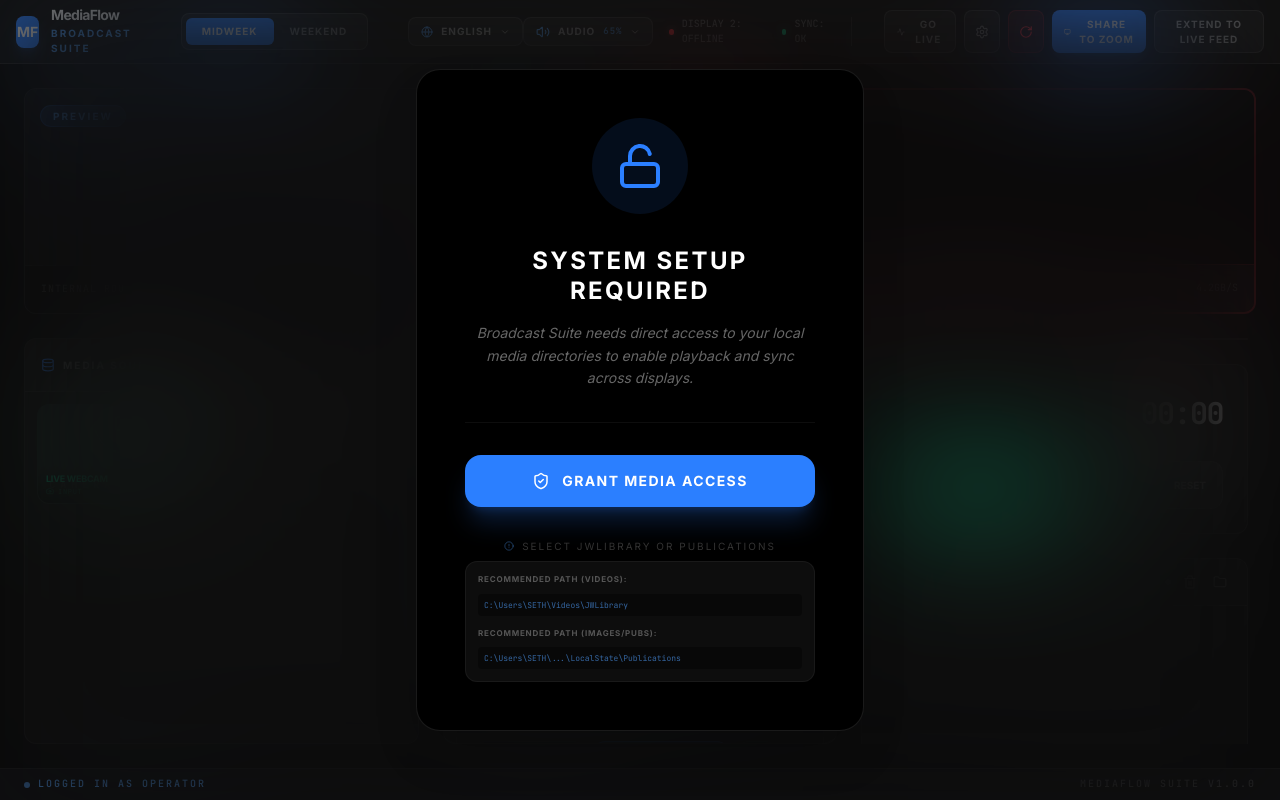
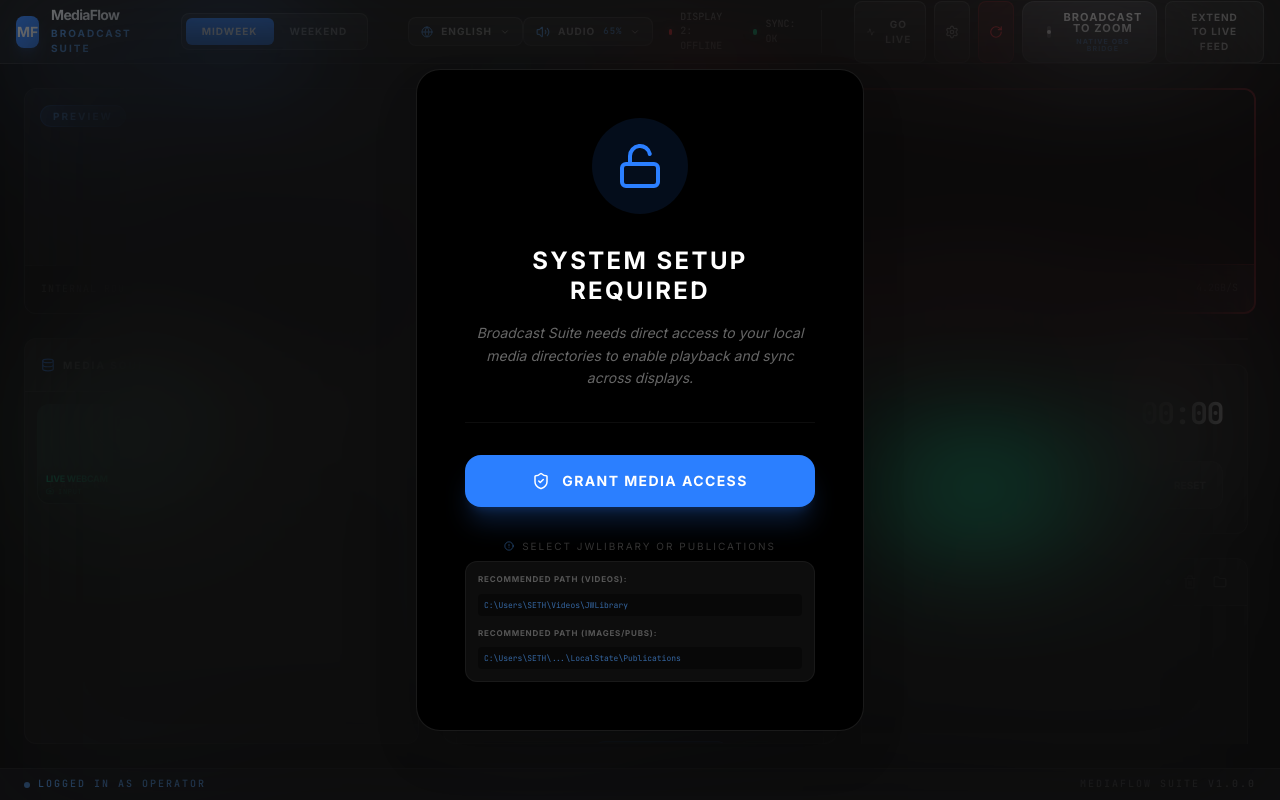
Before and after one commit to DEKID5/Media-Flow, a React (Vite) app: page / in a window 1280 px wide. Built offline with nearby package versions, Linux system fonts and the light colour scheme.

Commit message:
Redesign Zoom button and fix window capture logic with unique target title

```diff
--- a/electron/main.cjs
+++ b/electron/main.cjs
@@ -95,7 +95,7 @@
       backgroundThrottling: false,
       offscreen: false // We need it on-screen (but hidden) to use standard CSS/rendering
     },
-    title: isZoom ? 'MediaFlow - OBS Broadcast' : 'MediaFlow - Audience',
+    title: isZoom ? 'MEDIAFLOW_NATIVE_BRIDGE_TARGET' : 'MediaFlow - Audience',
     frame: !isZoom && !externalDisplay,
     fullscreen: !isZoom && !!externalDisplay,
     autoHideMenuBar: true,
--- a/src/components/OperatorDashboard.tsx
+++ b/src/components/OperatorDashboard.tsx
@@ -1520,11 +1520,29 @@
                     window.open('/?view=zoom', 'ZoomFeed', 'width=1280,height=720');
                   }
                 }}
-               className="flex items-center gap-2 px-3 py-1.5 bg-blue-500 hover:bg-blue-400 text-white text-[10px] font-black rounded-lg uppercase tracking-widest transition-all shadow-lg shadow-blue-500/20"
-             >
-               <Monitor size={12} />
-               Share to Zoom
-             </button>
+                className={`
+                  relative flex items-center gap-3 px-6 py-2.5 rounded-xl text-[11px] font-black uppercase tracking-widest transition-all shadow-2xl overflow-hidden
+                  ${isAudienceLive ? 'bg-zinc-900 text-white border-2 border-blue-500 shadow-blue-500/40' : 'bg-zinc-800 hover:bg-zinc-700 text-white/80 border border-white/10'}
+                `}
+              >
+                {isAudienceLive && (
+                  <div className="absolute top-0 left-0 w-full h-1 bg-gradient-to-r from-blue-500 via-white to-blue-500 animate-[shimmer_2s_infinite]" />
+                )}
+                <div className={`w-3 h-3 rounded-full flex items-center justify-center ${isAudienceLive ? 'bg-blue-500 animate-pulse' : 'bg-white/20'}`}>
+                   <div className="w-1 h-1 rounded-full bg-white" />
+                </div>
+                <span className="flex flex-col items-start leading-none">
+                  <span className="text-white">Broadcast to Zoom</span>
+                  <span className="text-[7px] text-blue-400/60 mt-1">Native OBS Bridge</span>
+                </span>
+
+                <style>{`
+                  @keyframes shimmer {
+                    0% { transform: translateX(-100%); }
+                    100% { transform: translateX(100%); }
+                  }
+                `}</style>
+              </button>
              <button
                onClick={() => {
                  if ((window as any).mediaflow) {
```
Also changed, not shown: 1 other file (tests, documents, lock files or other folders).
